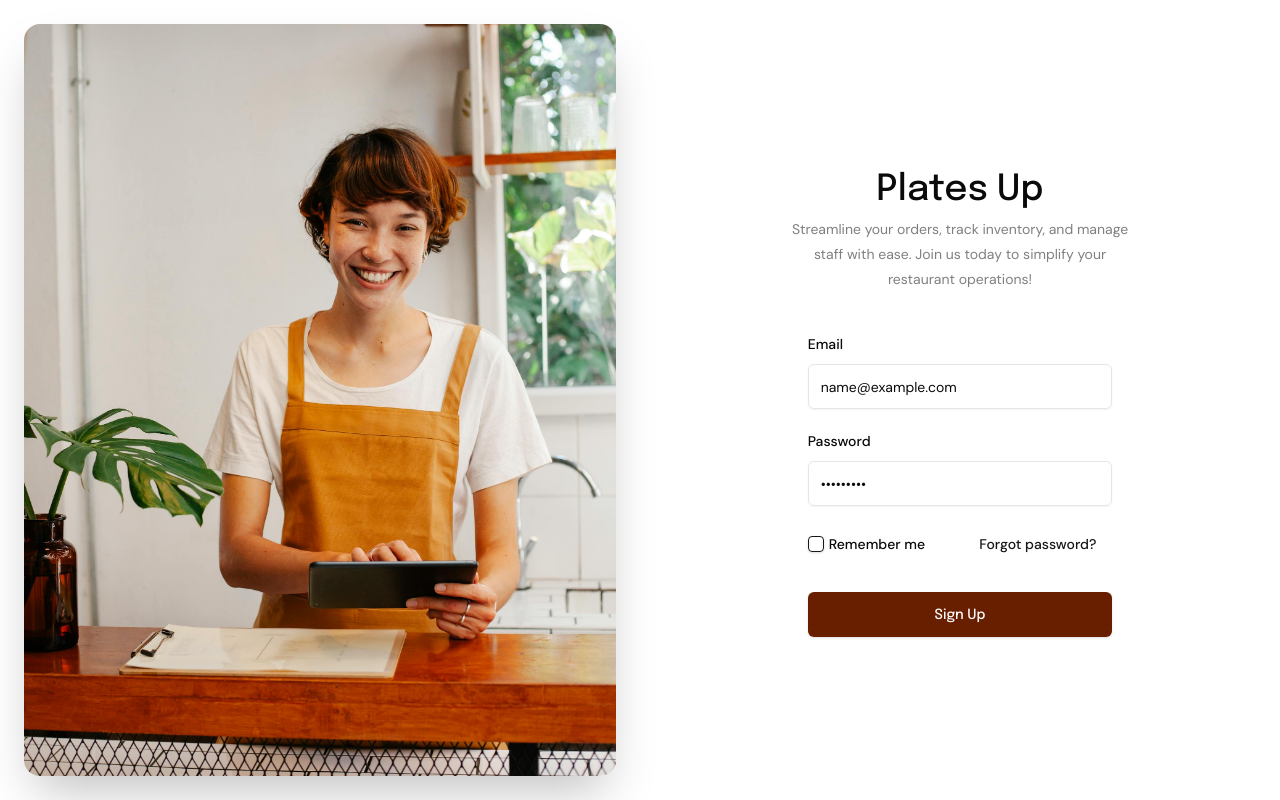
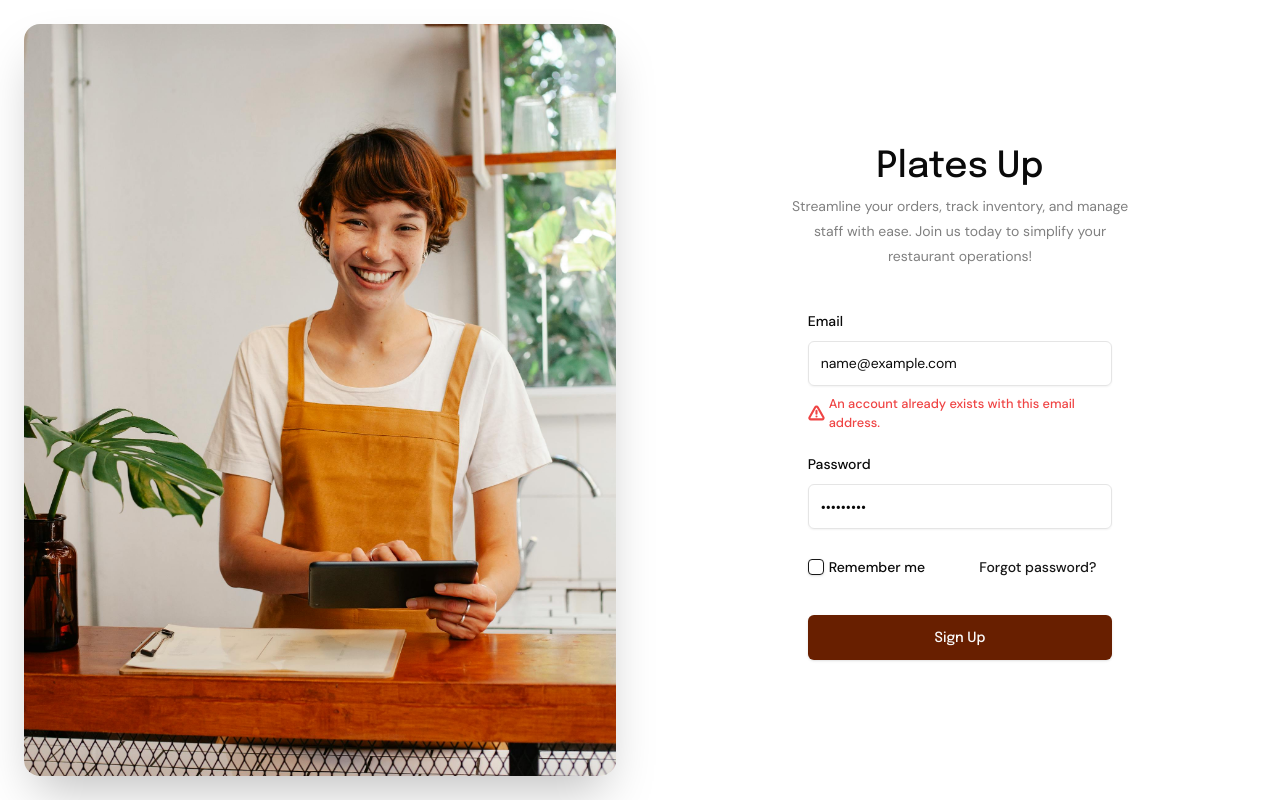
Before and after one commit to pritulgohil/restaurant-pos, a Next.js app: page /signup in a window 1280 px wide. Both pictures are taken after typing "name@example.com", "Sample123" into the empty fields and a click on the button "Forgot password?". Built offline with nearby package versions, Linux system fonts and the light colour scheme; no server answers; the database is empty.

Commit message:
validation for signup and error message

```diff
--- a/src/app/components/Signup/Signup.jsx
+++ b/src/app/components/Signup/Signup.jsx
@@ -1,5 +1,7 @@
 "use client";
-
+import { LoaderCircle } from "lucide-react";
+import { TriangleAlert } from "lucide-react";
+import { useState } from "react";
 import styles from "./Signup.module.css";
 import { Input } from "@/components/ui/input";
 import { Checkbox } from "@/components/ui/checkbox";
@@ -25,6 +27,9 @@ const FormSchema = z.object({
 });
 
 const LoginComponent = () => {
+  const [signupState, setSignupState] = useState(false);
+  const [errorMessage, setErrorMessage] = useState(false);
+
   const form = useForm({
     resolver: zodResolver(FormSchema),
     defaultValues: {
@@ -33,9 +38,26 @@ const LoginComponent = () => {
     },
   });
 
-  function onSubmit(data) {
-    console.log("Form submitted with data:", data);
-  }
+  const onSubmit = async (data) => {
+    setErrorMessage(false);
+    try {
+      const response = await fetch("/api/signup", {
+        method: "POST",
+        headers: {
+          "Content-Type": "application/json",
+        },
+        body: JSON.stringify(data),
+      });
+
+      const result = await response.json();
+
+      if (response.ok) {
+        setSignupState(true);
+      } else {
+        setErrorMessage(true);
+      }
+    } catch (error) {}
+  };
 
   return (
     <div className={styles.mainContainer}>
@@ -80,7 +102,17 @@ const LoginComponent = () => {
                       <Input type="email" placeholder="Email" {...field} />
                     </FormControl>
                   </div>
-                  <FormMessage />
+                  <FormMessage className="flex items-center gap-1">
+                    {errorMessage && (
+                      <>
+                        <TriangleAlert
+                          strokeWidth={3}
+                          className={styles.triangleIcon}
+                        />
+                        An account already exists with this email address.
+                      </>
+                    )}
+                  </FormMessage>
                 </FormItem>
               )}
             />
@@ -118,9 +150,16 @@ const LoginComponent = () => {
             </div>
             <div className={styles.elementContainer}>
               <div className={styles.buttonContainer}>
-                <Button type="submit" className={styles.signupButton}>
-                  Sign Up
-                </Button>
+                {signupState ? (
+                  <Button className={styles.signupButton} disabled>
+                    <LoaderCircle className="animate-spin" />
+                    Signing Up...
+                  </Button>
+                ) : (
+                  <Button type="submit" className={styles.signupButton}>
+                    Sign Up
+                  </Button>
+                )}
               </div>
             </div>
           </form>
--- a/src/app/components/Signup/Signup.module.css
+++ b/src/app/components/Signup/Signup.module.css
@@ -72,6 +72,8 @@
 .signupButton {
   font-family: "Epilogue";
   width: 100%;
+  display: flex;
+  align-items: center;
 }
 
 .buttonContainer {
@@ -104,6 +106,11 @@
   gap: 5px;
 }
 
+.triangleIcon {
+  width: 18px;
+  height: 18px;
+}
+
 /* 🔳 Large Screen Styles */
 @media (min-width: 1800px) {
   .pageDescription {
```
